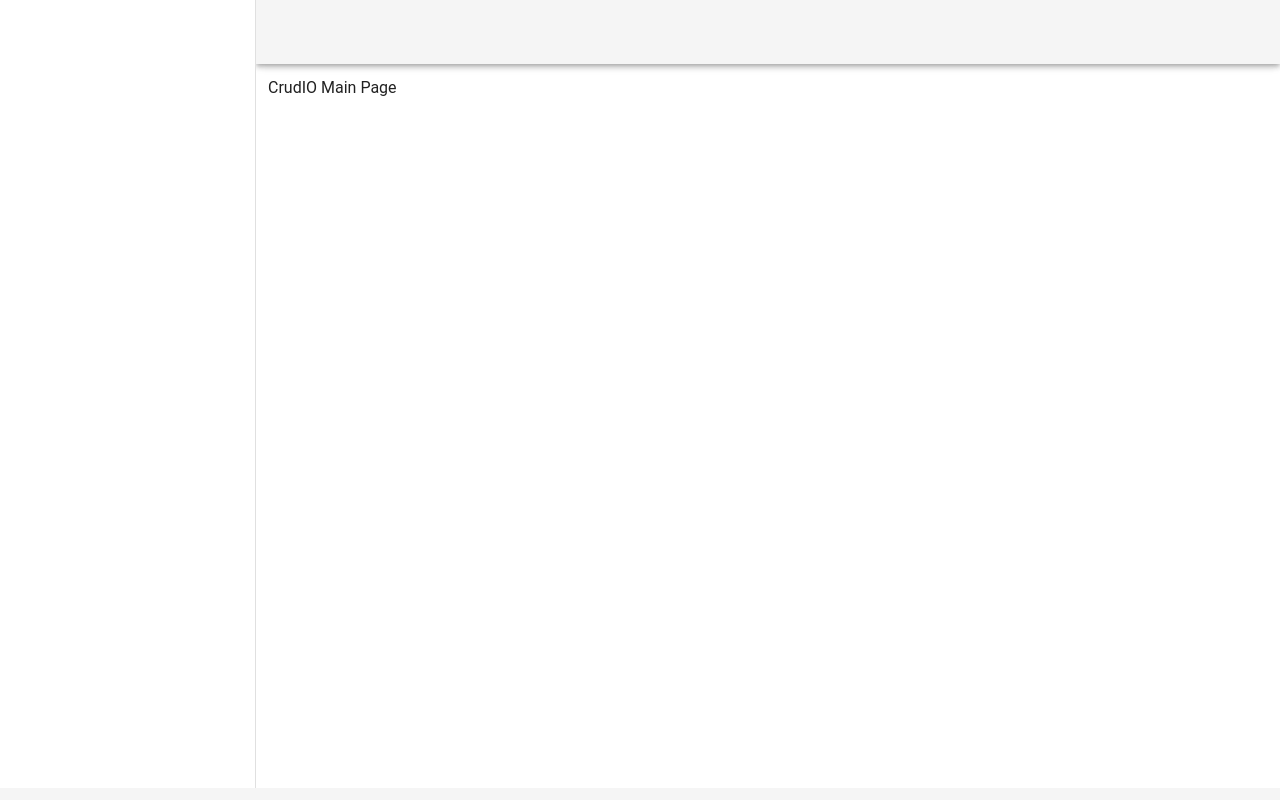
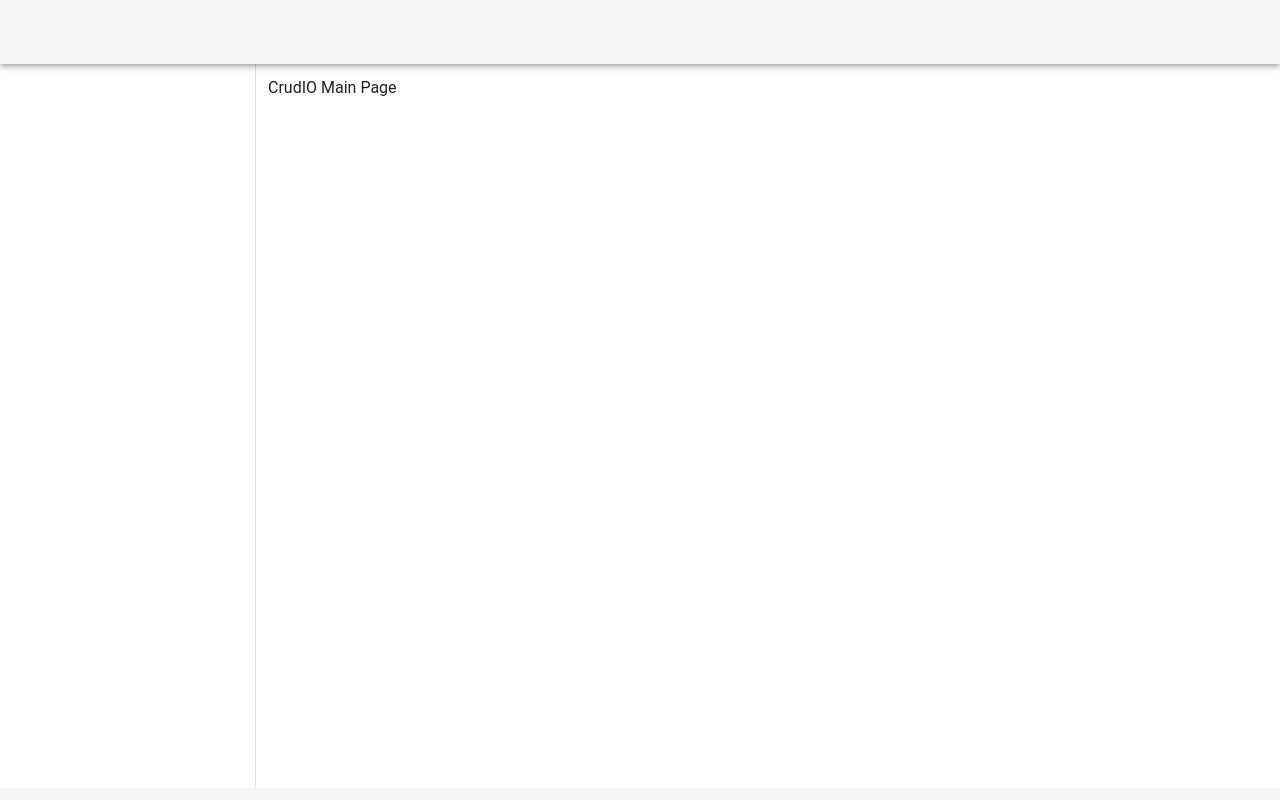
Before and after one commit to OhSeungCheol/crudio-front, a Vue app: page / in a window 1280 px wide. Built offline with nearby package versions, Linux system fonts and the light colour scheme.

Commit message:
Vuetify sidebar 가 헤더를 덮지 않도록 수정

```diff
--- a/src/App.vue
+++ b/src/App.vue
@@ -1,11 +1,11 @@
 <template>
 
 <v-app>
-  <v-navigation-drawer app>
+  <v-navigation-drawer app clipped>
     <!-- -->
   </v-navigation-drawer>
 
-  <v-app-bar app>
+  <v-app-bar app clipped-left='true'>
     <!-- -->
   </v-app-bar>
 
```
